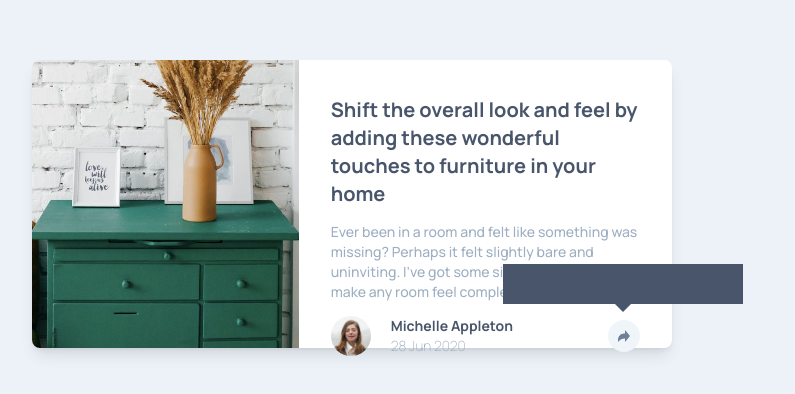
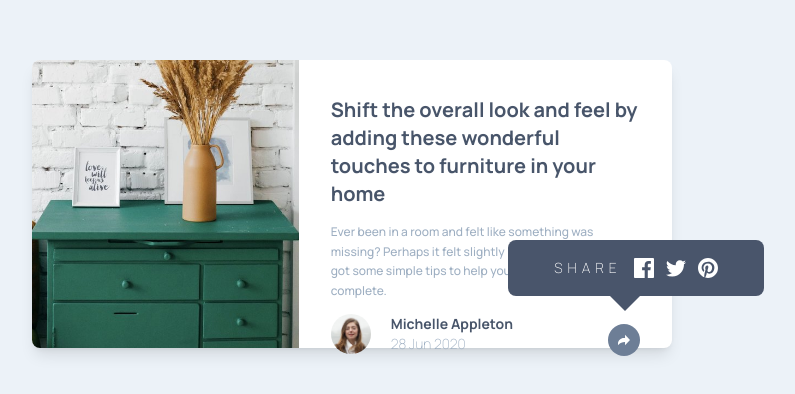
Before and after one commit to MohammadSoleimanikia/article-preview-component, a website: page docs/index.html in a window 1280 px wide. Shown: the part 196-590 px from the top of the page, without its empty margins (288-1083 px from the left). Drawn offline with Linux system fonts and the light colour scheme.

Commit message:
add tool tip for larger screens

```diff
--- a/docs/index.html
+++ b/docs/index.html
@@ -3,7 +3,7 @@
   <head>
     <meta charset="UTF-8" />
     <meta name="viewport" content="width=device-width, initial-scale=1.0" />
-    <title>Document</title>
+    <title>Article preview</title>
     <link rel="stylesheet" href="styles.css" />
     <script defer src="./index.js"></script>
   </head>
@@ -41,20 +41,29 @@
             />
           </div>
           <!-- tool tip ---------------------------------------------- -->
-          <div id="toolTipBtn" class="toolTipBtn">
-            <img
-              class="size-3"
-              src="assets/imgs/icon-share.svg"
-              alt="share button"
-            />
-            <div>
-              <span class="tooltip-text" id="top"
-            tool tip</span
-          >
-          <div class="arrow"></div>
-
-          </div>
-
+          <div class="tooltip-container">
+  <button id="tooltip-link" class="tooltip-link">
+    <img
+      class="size-3"
+      src="assets/imgs/icon-share-light.svg"
+      alt="share button"
+    />
+  </button>
+  <div class="tooltip-box hidden">
+    <div class="shareLinks">
+      <h2 class="shareTitle text-white font-extralight">SHARE</h2>
+      <a class="shareItem" href="#">
+        <img src="assets/imgs/icon-facebook.svg" alt="Facebook" />
+      </a>
+      <a class="shareItem" href="#">
+        <img src="assets/imgs/icon-twitter.svg" alt="Twitter" />
+      </a>
+      <a class="shareItem" href="#">
+        <img src="assets/imgs/icon-pinterest.svg" alt="Pinterest" />
+      </a>
+    </div>
+  </div>
+</div>
 
         </footer>
       </section>
--- a/docs/index.js
+++ b/docs/index.js
@@ -2,15 +2,11 @@ const btnLight=document.getElementById('btnLight');
 const btnDark=document.getElementById('btnDark');
 const content = document.getElementById('content');
 
+const tooltipLink = document.getElementById("tooltip-link");
+const tooltipBox = document.querySelector(".tooltip-box");
+
 btnLight.addEventListener('click',()=>{
-    if (content.classList.contains('hidden')){
-        content.classList.remove('hidden');
-    }
-})
-btnLight.addEventListener('click',()=>{
-    if (content.classList.contains('hidden')){
-        content.classList.add('hidden');
-    }
+    content.classList.toggle('hidden');
 })
 
 btnDark.addEventListener('click',()=>{
@@ -18,3 +14,13 @@ btnDark.addEventListener('click',()=>{
         content.classList.add('hidden');
     }
 })
+
+
+
+
+// Check if elements exist to avoid errors
+if (tooltipLink && tooltipBox) {
+  tooltipLink.addEventListener("click", () => {
+    tooltipBox.classList.toggle("hide");
+  });
+}
--- a/src/input.css
+++ b/src/input.css
@@ -10,13 +10,13 @@
   @apply rounded-t-lg xl:rounded-t-none xl:rounded-l-lg h-52 xl:h-full xl:w-5/12 object-cover;
 }
 .content {
-  @apply mt-9 mb-5 mx-8 flex flex-col justify-between ;
+  @apply mt-9 mb-5 mx-8 xl:mb-9  flex flex-col justify-between ;
 }
 .title {
   @apply font-bold text-[#48556a] xl:text-xl;
 }
 .description {
-  @apply text-xs xl:text-sm my-3.5 font-bold xl:font-medium text-[#9eafc2] leading-relaxed;
+  @apply text-xs  my-3.5 font-bold xl:font-medium text-[#9eafc2] leading-relaxed;
 }
 .author-container {
   @apply flex justify-between items-center mt-10 xl:mt-0;
@@ -65,3 +65,19 @@
 .arrow{
   @apply absolute left-1/2 transform -translate-x-1/2 top-full w-0 h-0 border-l-8 border-r-8 border-t-8 border-transparent border-t-[#49556B]
 }
+.tooltip-container{
+  @apply relative h-5 hidden xl:block
+}
+.tooltip-link{
+  @apply p-2 hidden xl:flex cursor-pointer relative size-8 rounded-full bg-[#6D7E96] justify-center items-center;
+}
+.tooltip-box{
+  @apply flex justify-center items-center bg-[#49556B] p-1 h-14 w-64 absolute bottom-12 -left-[100px] rounded-lg text-center
+}
+.tooltip-box::before {
+  /* Arrow shape for the bottom of the tooltip */
+  @apply content-[''] absolute top-full left-[40%] size-2 border-[15px] border-[#49556B] border-l-transparent border-r-transparent border-b-transparent;
+}
+.hide{
+  @apply hidden
+}
```
Also changed, not shown: docs/styles.css.
